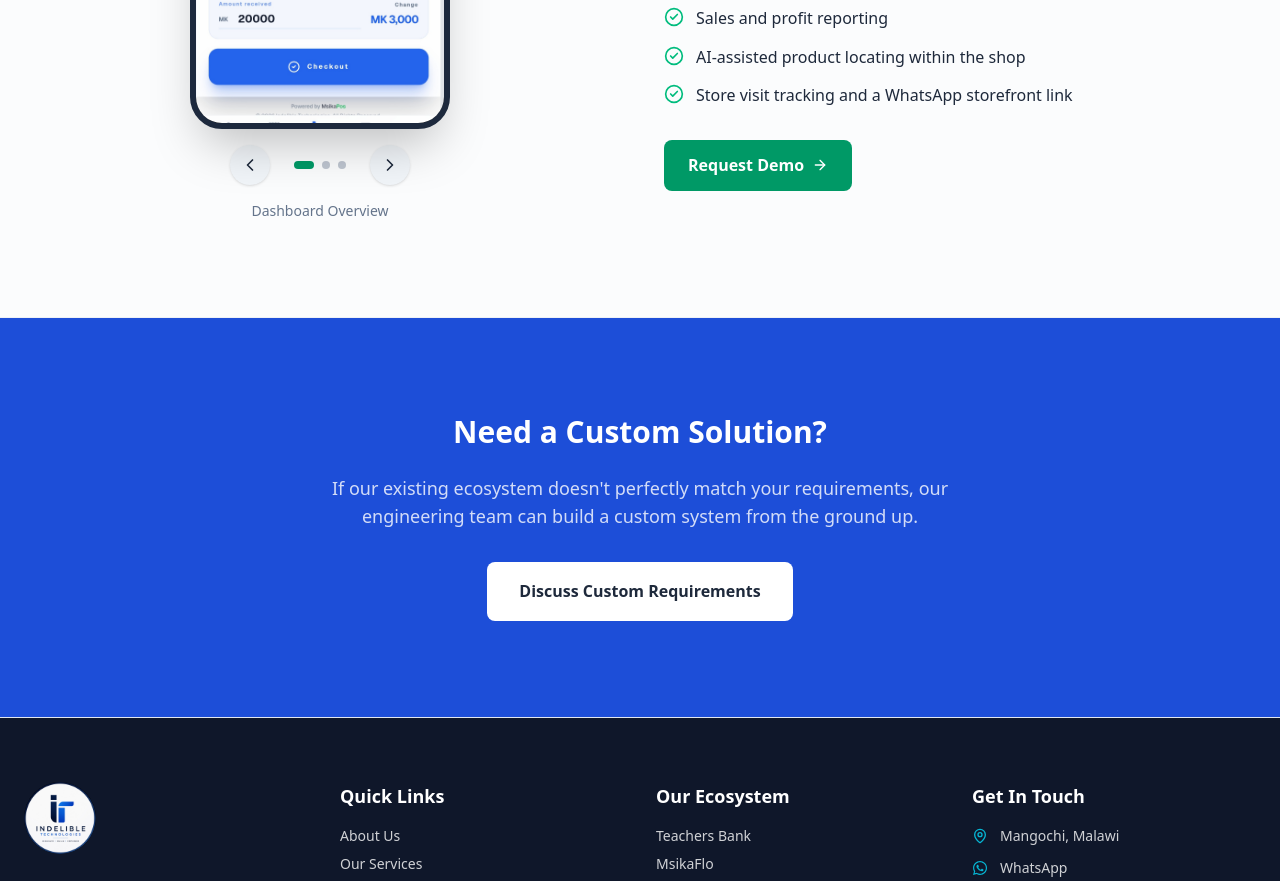
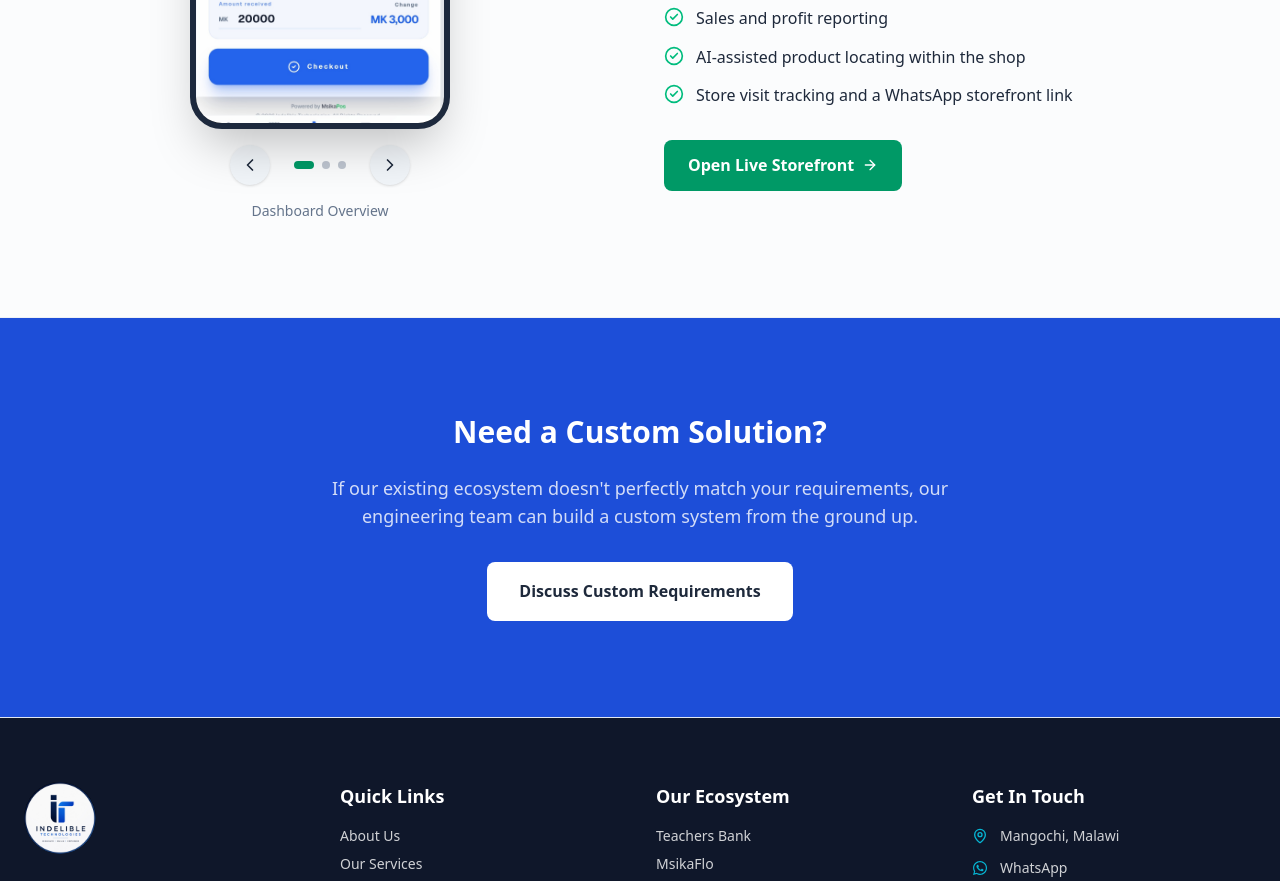
Before and after one commit to Indelible-cpu/MyWebsite, a Next.js app: page /solutions in a window 1280 px wide. Shown: the part 1524-2405 px from the top of the page. Built offline with nearby package versions, Linux system fonts and the light colour scheme.

Commit message:
Link MsikaFlo demo directly to live storefront

```diff
--- a/app/solutions/page.tsx
+++ b/app/solutions/page.tsx
@@ -121,9 +121,9 @@ export default function Solutions() {
                   </li>
                 ))}
               </ul>
-              <Link href="/contact?subject=MsikaFlo" className="bg-emerald-600 hover:bg-emerald-700 text-white px-6 py-3 rounded-lg font-semibold transition-all inline-flex items-center gap-2">
-                Request Demo <ArrowRight className="h-4 w-4" />
-              </Link>
+              <a href="https://jefinvestment-e1fc1.web.app/store" target="_blank" rel="noopener noreferrer" className="bg-emerald-600 hover:bg-emerald-700 text-white px-6 py-3 rounded-lg font-semibold transition-all inline-flex items-center gap-2">
+                Open Live Storefront <ArrowRight className="h-4 w-4" />
+              </a>
             </m.div>
           </div>
         </div>
```
